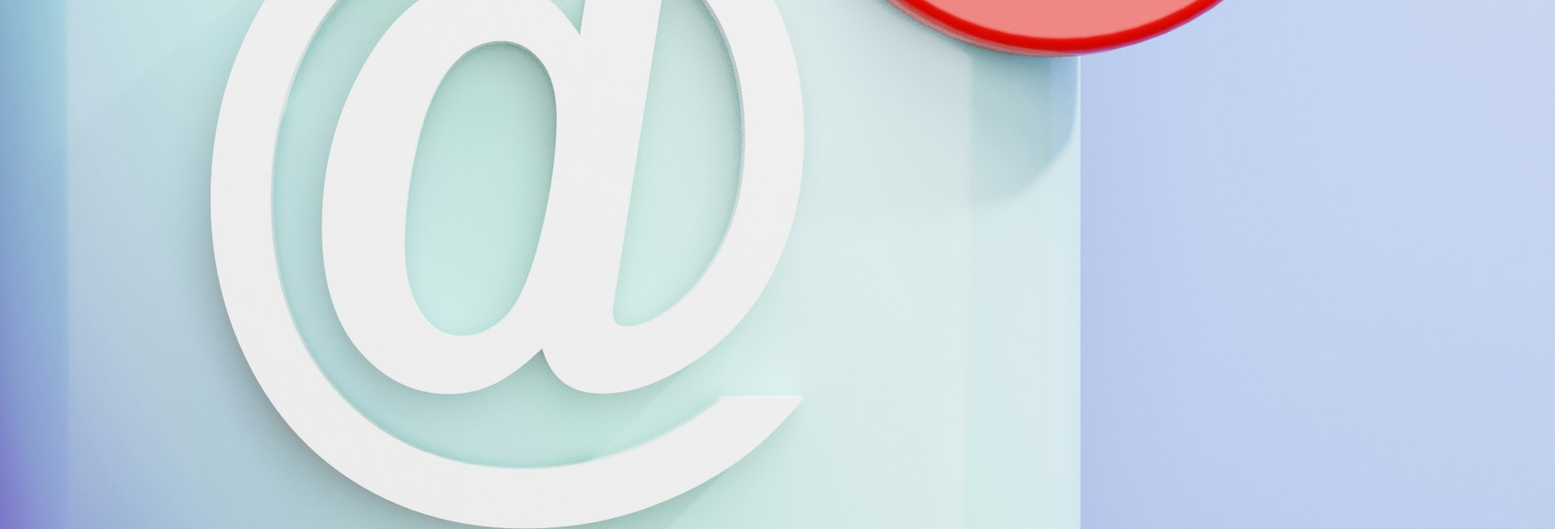
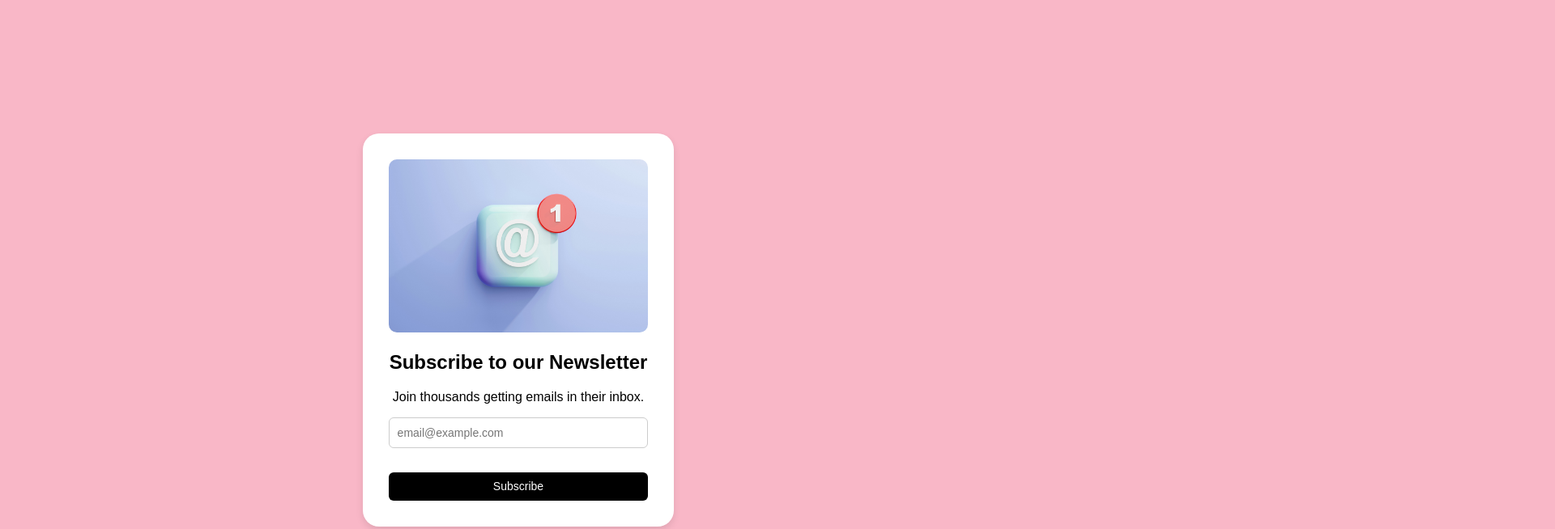
Before and after one commit to Tarakan-wq/Web-programming-prak7, a plain HTML site: page index.html in a window 1280 px wide. Shown: the top 654 px of the page at 81% size, 1920 px wide, since content can reach past the window. Drawn offline with Linux system fonts and the light colour scheme.

Commit message:
Refactor and update styles in styles.css
Refactor styles to simplify and update design elements.

```diff
--- a/styles.css
+++ b/styles.css
@@ -1,43 +1,23 @@
-/* -------------------------------
-   🌸 Глобальні стилі
---------------------------------*/
-:root {
-  --bg-color: #f9b7c7;
-  --card-bg: #ffffff;
-  --text-color: #222222;
-  --accent-color: #000000;
-  --error-color: #e74c3c;
-  --shadow: 0 8px 24px rgba(0, 0, 0, 0.15);
-  --radius: 20px;
-  --transition: all 0.3s ease;
-  --font: "Poppins", Arial, sans-serif;
-}
-
 body {
-  background-color: var(--bg-color);
+  background-color: #f9b7c7;
   display: flex;
   justify-content: center;
   align-items: center;
   height: 100vh;
-  margin: 0;
-  font-family: var(--font);
-  color: var(--text-color);
+  font-family: Arial, sans-serif;
   transition: background-color 0.5s ease;
 }
 
-/* -------------------------------
-   📦 Основна картка (форма / сторінка)
---------------------------------*/
-.card, .page {
-  background: var(--card-bg);
-  border-radius: var(--radius);
-  box-shadow: var(--shadow);
-  padding: 2rem 2.5rem;
-  width: min(90%, 380px);
+.card {
+  background: white;
+  padding: 2rem;
+  border-radius: 20px;
+  box-shadow: 0 4px 10px rgba(0, 0, 0, 0.1);
   text-align: center;
-  animation: fadeInUp 0.6s forwards;
+  width: 320px;
   opacity: 0;
   transform: translateY(20px);
+  animation: fadeInUp 0.6s forwards;
 }
 
 @keyframes fadeInUp {
@@ -47,129 +27,87 @@ body {
   }
 }
 
-h1, h2, h3 {
-  margin-bottom: 1rem;
-  font-weight: 600;
+.banner {
+  width: 100%;
+  border-radius: 10px;
 }
 
-/* -------------------------------
-   🧾 Формові елементи
---------------------------------*/
 form {
   display: flex;
   flex-direction: column;
-  gap: 0.8rem;
+  gap: 0.5rem;
   margin-top: 1rem;
 }
 
-input, textarea, select {
-  padding: 0.7rem 1rem;
-  border-radius: 10px;
-  border: 1px solid #ddd;
+input {
+  padding: 0.6rem;
+  border: 1px solid #ccc;
+  border-radius: 6px;
   font-size: 14px;
-  transition: var(--transition);
-  font-family: var(--font);
+  transition: border-color 0.3s;
 }
 
-input:focus, textarea:focus, select:focus {
+input:focus {
+  border-color: #555;
   outline: none;
-  border-color: #888;
-  box-shadow: 0 0 0 2px rgba(0, 0, 0, 0.1);
 }
 
 .invalid {
-  border-color: var(--error-color);
+  border-color: red;
 }
 
-/* -------------------------------
-   🔘 Кнопки
---------------------------------*/
-button, .btn {
-  background: var(--accent-color);
+button {
+  background: black;
   color: white;
+  padding: 0.6rem;
   border: none;
-  border-radius: 10px;
-  padding: 0.8rem 1.2rem;
+  border-radius: 6px;
   cursor: pointer;
-  font-weight: 500;
-  font-size: 15px;
-  transition: var(--transition);
+  font-size: 14px;
+  transition: all 0.3s ease;
 }
 
-button:hover, .btn:hover {
+button:hover {
   background: #333;
   transform: translateY(-2px);
 }
 
-/* -------------------------------
-   ⚠️ Повідомлення про помилки
---------------------------------*/
 .error {
-  color: var(--error-color);
-  font-size: 13px;
-  min-height: 16px;
-  margin-top: -0.3rem;
+  color: red;
+  font-size: 12px;
+  height: 14px;
 }
 
-/* -------------------------------
-   ✨ Модальне вікно успіху
---------------------------------*/
 dialog {
   border: none;
-  background: transparent;
-  border-radius: var(--radius);
-  animation: fadeIn 0.4s ease;
-  overflow: visible;
+  border-radius: 20px;
+  padding: 2rem 2.5rem;
+  box-shadow: 0 0 20px rgba(0, 0, 0, 0.2);
+  animation: popIn 0.4s ease forwards;
 }
 
-@keyframes fadeIn {
-  from { opacity: 0; transform: scale(0.9); }
-  to { opacity: 1; transform: scale(1); }
-}
-
-::backdrop {
-  background: rgba(0, 0, 0, 0.4);
-  backdrop-filter: blur(3px);
+@keyframes popIn {
+  from {
+    opacity: 0;
+    transform: scale(0.8);
+  }
+  to {
+    opacity: 1;
+    transform: scale(1);
+  }
 }
 
 .success-card {
-  background: var(--card-bg);
-  border-radius: var(--radius);
-  padding: 2rem 2.5rem;
-  box-shadow: var(--shadow);
   text-align: center;
-  animation: popIn 0.4s ease forwards;
-  width: min(90%, 360px);
-}
-
-.success-card p {
-  margin: 1rem 0 1.5rem;
-  font-size: 15px;
 }
 
 .success-icon {
-  width: 64px;
-  height: 64px;
+  width: 60px;
   margin-bottom: 1rem;
-  animation: bounce 1s ease;
-}
-
-@keyframes popIn {
-  from { opacity: 0; transform: scale(0.8); }
-  to { opacity: 1; transform: scale(1); }
+  animation: bounce 0.8s ease;
 }
 
 @keyframes bounce {
   0%, 100% { transform: translateY(0); }
   50% { transform: translateY(-8px); }
 }
-
-/* -------------------------------
-   📱 Адаптивність
---------------------------------*/
-@media (max-width: 500px) {
-  .card, .page, .success-card {
-    padding: 1.5rem;
-    width: 90%;
-  }
-}
```
